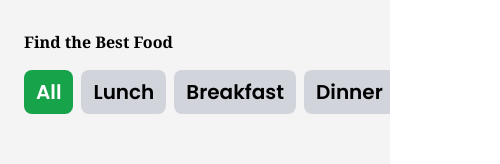
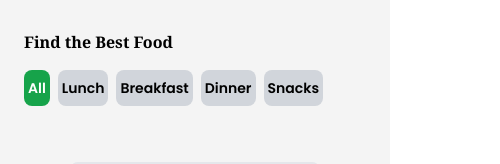
Before and after one commit to dev-ankit24/flavoro-food, a React (Create React App) app: page / in a window 390 px wide. Shown: the part 188-352 px from the top of the page, 500 px wide, since content can reach past the window. Built offline with nearby package versions, Linux system fonts and the light colour scheme.

Commit message:
responsive

```diff
--- a/src/Components/CategoryMenu.jsx
+++ b/src/Components/CategoryMenu.jsx
@@ -26,13 +26,13 @@ export default function CategoryMenu() {
       {console.log(selectedCategory)}
         <button
         onClick={()=>dispatch(setCategory("All"))}
-        className={`text-xl  font-semibold py-2 px-3 bg-gray-300 hover:bg-green-600 hover:text-white  my-4 rounded-lg ${ selectedCategory === "All" && "bg-green-600 text-white"}` }>All</button>
+        className={`text-sm  font-semibold py-2 px-1 bg-gray-300 hover:bg-green-600 hover:text-white  my-4 rounded-lg ${ selectedCategory === "All" && "bg-green-600 text-white"}` }>All</button>
        {
        categories.map((item,index)=>{
         return(<button key={index}
           // select item onClick function
           onClick={()=>dispatch(setCategory(item))}
-        className={`text-xl  font-semibold py-2 px-3 bg-gray-300 hover:bg-green-600 hover:text-white  my-4 rounded-lg ${selectedCategory===item && "bg-green-600 text-white"}`}>
+        className={`text-sm  font-semibold py-2 px-1 bg-gray-300 hover:bg-green-600 hover:text-white  my-4 rounded-lg ${selectedCategory===item && "bg-green-600 text-white"}`}>
           {item}</button>
         )
        })
--- a/src/Components/Navbar.jsx
+++ b/src/Components/Navbar.jsx
@@ -7,8 +7,8 @@ export default function Navbar() {
 
   return (
     <>
-    <nav className='flex  flex-col lg:flex-row justify-between py-3 mx-6'>
-      <div className='lg:flex-col flex-row flex justify-between '>
+    <nav className='flex flex-col lg:flex-row justify-between py-3 mx-6'>
+      <div className='lg:flex-col  flex-row flex justify-between '>
         <h3 className='text-xl text-gray-600 font-bold py-3'> { new Date().toUTCString().slice(0,16)}</h3>
         <h1 className='text-3xl font-bold py-2 '>Flavoro Foods</h1>
       </div>
--- a/src/index.css
+++ b/src/index.css
@@ -15,4 +15,5 @@
 /* body background color */
 body{
     background: rgb(244,244,244);
+    /* background-color: bisque; */
 }
```
